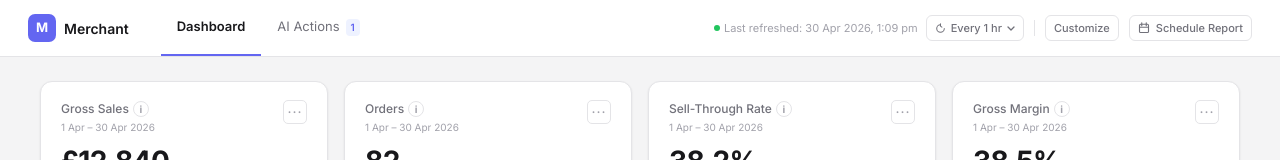
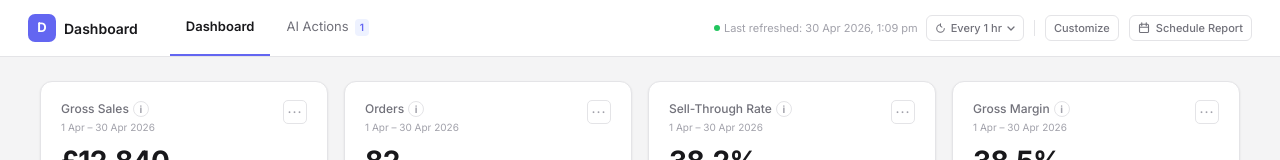
Before and after one commit to astroyan4739/uipath-merchandiser-dashboard, a React (Vite) app: page / in a window 1280 px wide. Shown: the top 160 px of the page. Built offline with nearby package versions, Linux system fonts and the light colour scheme.

Commit message:
Fix brand name: Merchant → Dashboard in main header
The Explore overlay header was already updated but the main sticky
header still showed "M / Merchant". Both now read "D / Dashboard".

Co-Authored-By: Claude Sonnet 4.6 <noreply@anthropic.com>

```diff
--- a/src/App.tsx
+++ b/src/App.tsx
@@ -123,8 +123,8 @@ export default function App() {
                   background: 'var(--accent)',
                   display: 'flex', alignItems: 'center', justifyContent: 'center',
                   fontSize: 13, fontWeight: 700, color: '#fff',
-                }}>M</div>
-                <span style={{ fontWeight: 600, fontSize: 14, color: 'var(--text)' }}>Merchant</span>
+                }}>D</div>
+                <span style={{ fontWeight: 600, fontSize: 14, color: 'var(--text)' }}>Dashboard</span>
               </div>
             </div>
           </div>
@@ -153,8 +153,8 @@ export default function App() {
                 background: 'var(--accent)',
                 display: 'flex', alignItems: 'center', justifyContent: 'center',
                 fontSize: 13, fontWeight: 700, color: '#fff',
-              }}>M</div>
-              <span style={{ fontWeight: 600, fontSize: 14, color: 'var(--text)' }}>Merchant</span>
+              }}>D</div>
+              <span style={{ fontWeight: 600, fontSize: 14, color: 'var(--text)' }}>Dashboard</span>
             </div>
 
             {/* Tabs */}
```
